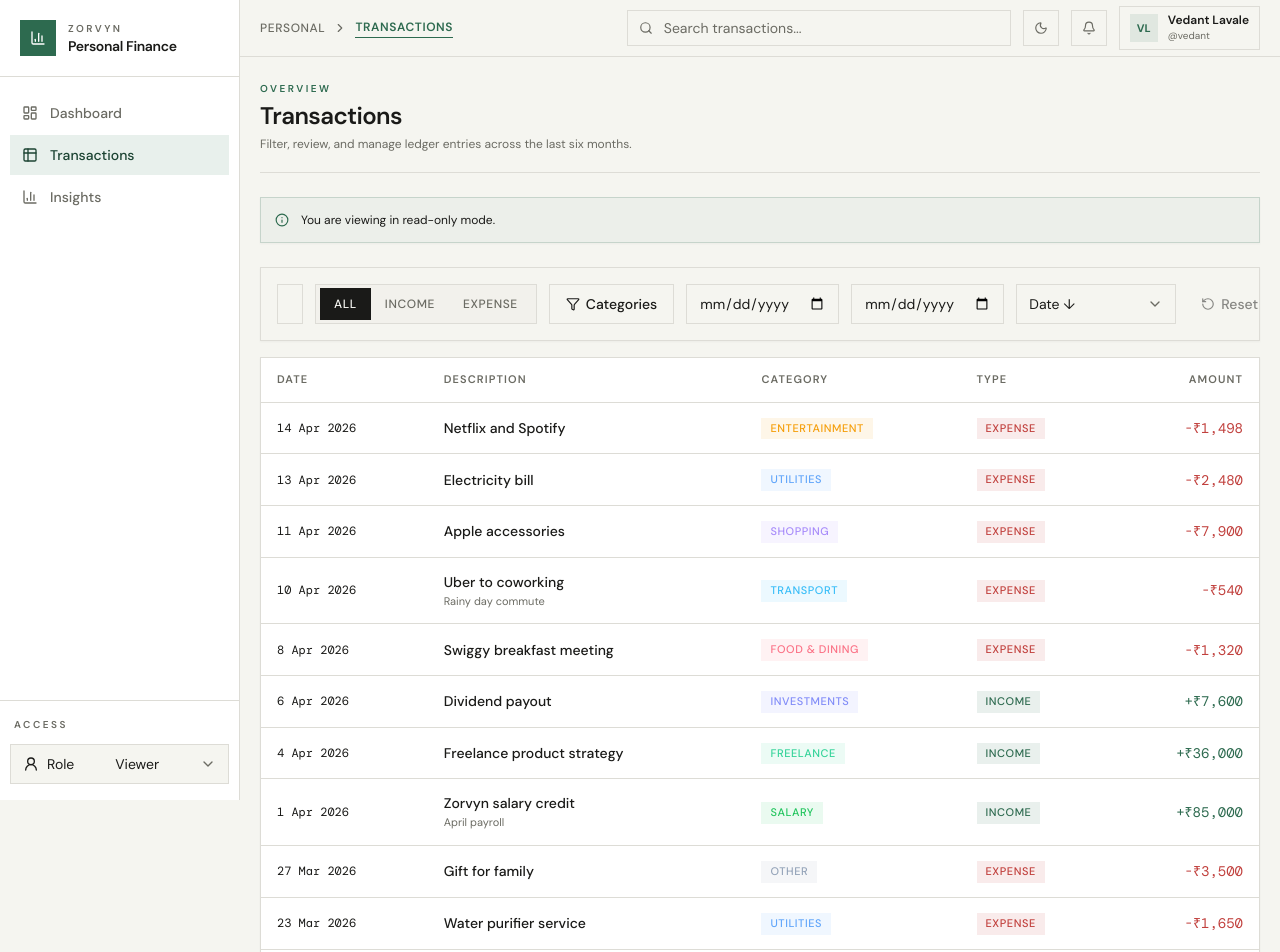
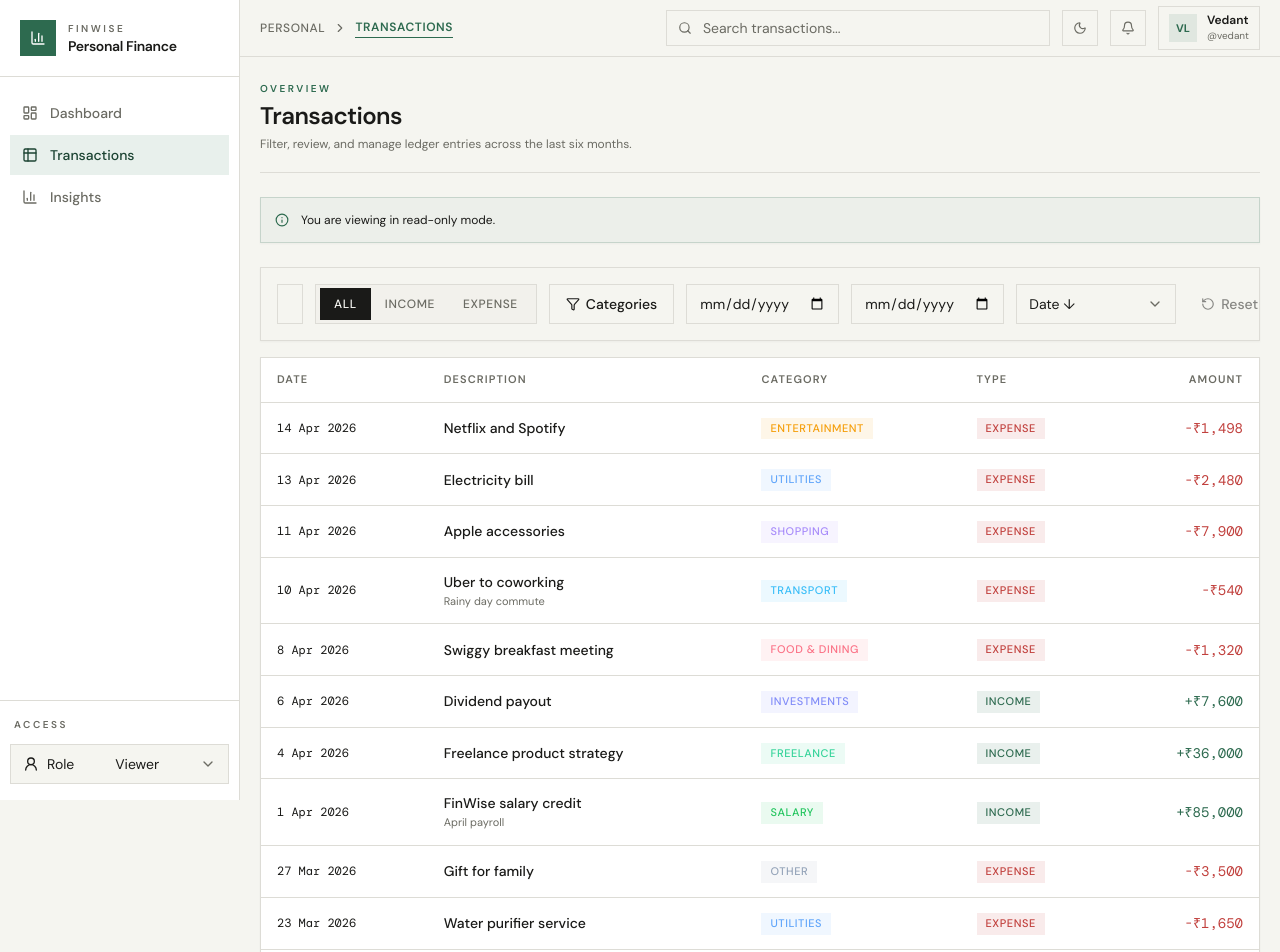
Before and after one commit to vedantlavale/assignment-zrvyn, a React (Vite) app: page /transactions in a window 1280 px wide. Shown: the top 952 px of the page. Built offline with nearby package versions, Linux system fonts and the light colour scheme.

Commit message:
yeah had to change this

```diff
--- a/index.html
+++ b/index.html
@@ -10,8 +10,8 @@
       rel="stylesheet"
     />
     <meta name="viewport" content="width=device-width, initial-scale=1.0" />
-    <meta name="description" content="Zorvyn — personal finance dashboard for tracking income, expenses, and savings with real-time insights." />
-    <title>Zorvyn — Personal Finance Dashboard</title>
+    <meta name="description" content="FinWise — personal finance dashboard for tracking income, expenses, and savings with real-time insights." />
+    <title>FinWise — Personal Finance Dashboard</title>
   </head>
   <body>
     <div id="root"></div>
--- a/package.json
+++ b/package.json
@@ -1,5 +1,5 @@
 {
-  "name": "zorvyn",
+  "name": "finwise",
   "private": true,
   "version": "0.0.1",
   "type": "module",
--- a/src/components/layout/Sidebar.tsx
+++ b/src/components/layout/Sidebar.tsx
@@ -30,7 +30,7 @@ export function Sidebar() {
             </div>
             <div className="hidden lg:block">
               <p className="text-[10px] font-semibold uppercase tracking-[0.25em] text-muted-foreground">
-                Zorvyn
+                FinWise
               </p>
               <h2 className="text-sm font-semibold tracking-tight">Personal Finance</h2>
             </div>
--- a/src/components/layout/Topbar.tsx
+++ b/src/components/layout/Topbar.tsx
@@ -64,7 +64,7 @@ export function Topbar() {
             VL
           </div>
           <div className="hidden sm:block">
-            <p className="text-xs font-semibold leading-tight">Vedant Lavale</p>
+            <p className="text-xs font-semibold leading-tight">Vedant</p>
             <p className="text-[10px] text-muted-foreground">@vedant</p>
           </div>
         </div>
--- a/src/data/mockData.ts
+++ b/src/data/mockData.ts
@@ -21,7 +21,7 @@ const seeds: Seed[] = [
   {
     monthOffset: 5,
     day: 1,
-    description: "Zorvyn salary credit",
+    description: "FinWise salary credit",
     amount: 85000,
     type: "income",
     category: "Salary",
@@ -88,7 +88,7 @@ const seeds: Seed[] = [
   {
     monthOffset: 4,
     day: 1,
-    description: "Zorvyn salary credit",
+    description: "FinWise salary credit",
     amount: 85000,
     type: "income",
     category: "Salary",
@@ -154,7 +154,7 @@ const seeds: Seed[] = [
   {
     monthOffset: 3,
     day: 1,
-    description: "Zorvyn salary credit",
+    description: "FinWise salary credit",
     amount: 85000,
     type: "income",
     category: "Salary",
@@ -227,7 +227,7 @@ const seeds: Seed[] = [
   {
     monthOffset: 2,
     day: 1,
-    description: "Zorvyn salary credit",
+    description: "FinWise salary credit",
     amount: 85000,
     type: "income",
     category: "Salary",
@@ -301,7 +301,7 @@ const seeds: Seed[] = [
   {
     monthOffset: 1,
     day: 1,
-    description: "Zorvyn salary credit",
+    description: "FinWise salary credit",
     amount: 85000,
     type: "income",
     category: "Salary",
@@ -374,7 +374,7 @@ const seeds: Seed[] = [
   {
     monthOffset: 0,
     day: 1,
-    description: "Zorvyn salary credit",
+    description: "FinWise salary credit",
     amount: 85000,
     type: "income",
     category: "Salary",
--- a/src/main.tsx
+++ b/src/main.tsx
@@ -13,7 +13,7 @@ import { TransactionProvider } from "@/context/TransactionContext"
 createRoot(document.getElementById("root")!).render(
   <StrictMode>
     <BrowserRouter>
-      <ThemeProvider defaultTheme="light" storageKey="zorvyn-theme">
+      <ThemeProvider defaultTheme="light" storageKey="finwise-theme">
         <AppProvider>
           <TransactionProvider>
             <ToastContextProvider>
```
Also changed, not shown: 1 other file (tests, documents, lock files or other folders).
